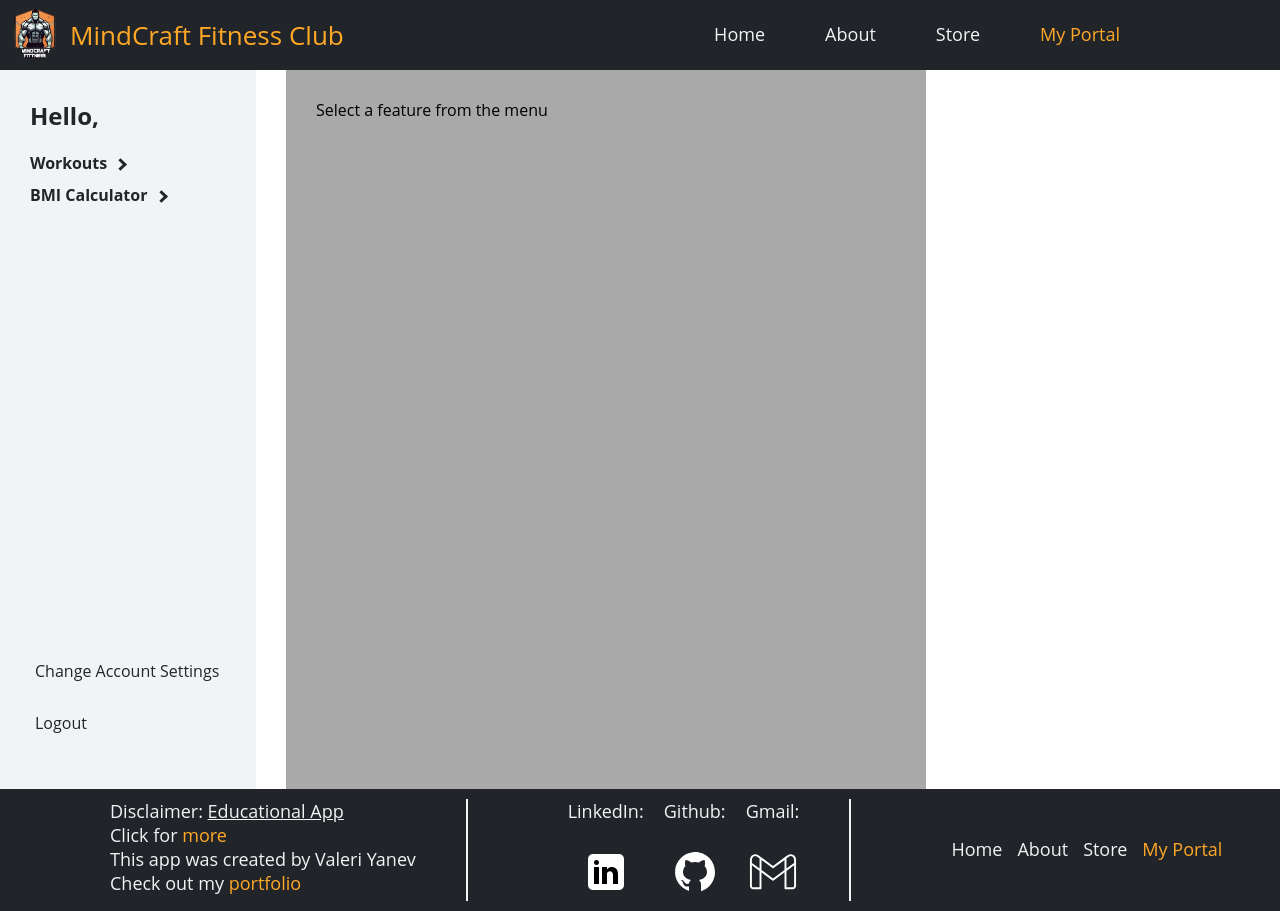
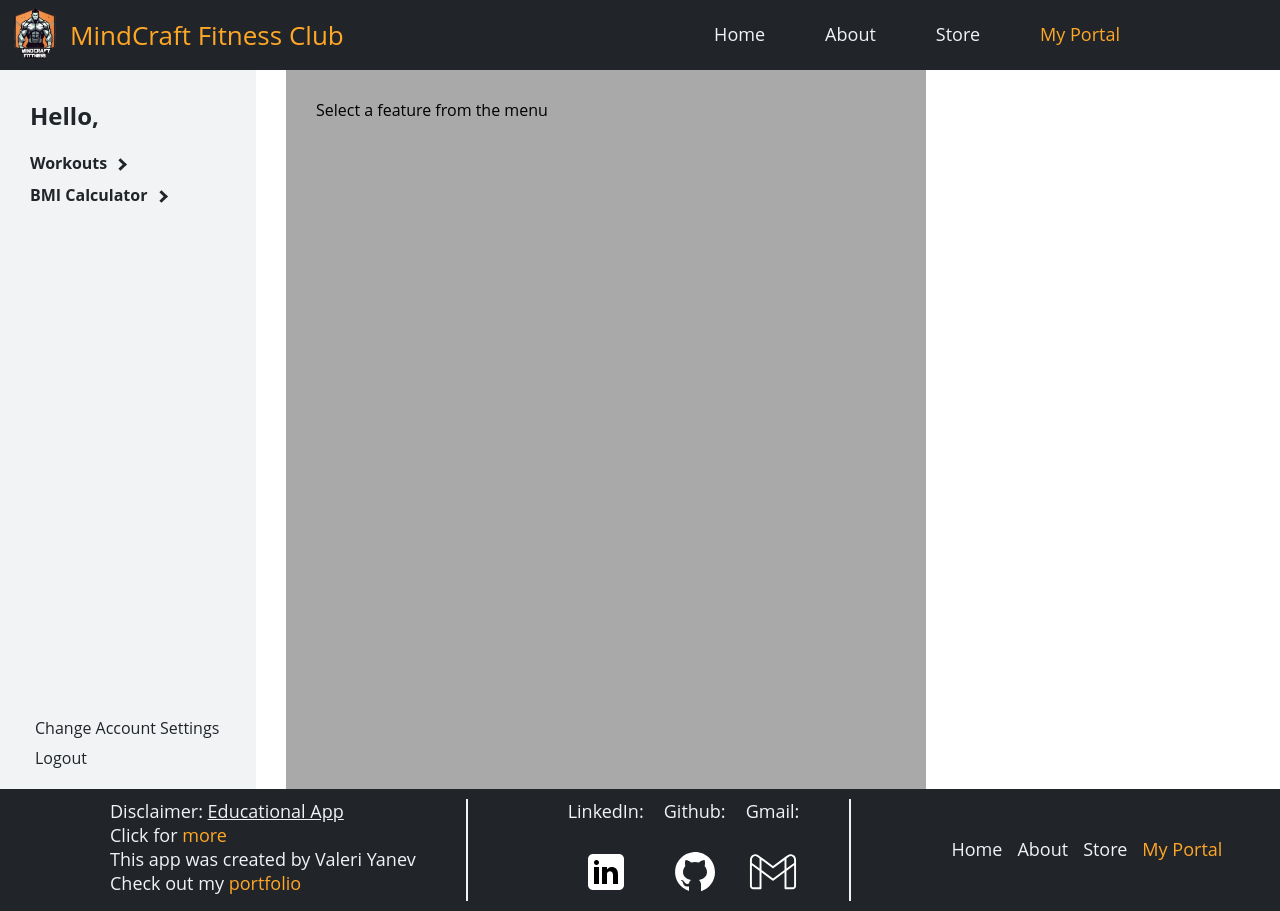
Before and after one commit to valeriYanev01/Fitness-Web-App, a React (Vite) app in the folder frontend/: page /myportal in a window 1280 px wide. Built offline with nearby package versions, Linux system fonts and the light colour scheme; no server answers; sample sign-in values are in the browser's storage.

Commit message:
Changed functionality, when a user logs out to hide the elements in the portal and to show a message to the user that needs to be logged in to use the portal

```diff
--- a/frontend/src/components/portalComponents/Panel.jsx
+++ b/frontend/src/components/portalComponents/Panel.jsx
@@ -10,7 +10,7 @@ import { LocationContext } from "../../context/MyPortal Page/LocationContext";
 import { AccountSettingsContext } from "../../context/MyPortal Page/AccountSettingsContext";
 import "./Panel.css";
 
-const Panel = ({ showCalculator, setShowCalculator, setCloseBtnStyle }) => {
+const Panel = ({ showCalculator, setShowCalculator, setCloseBtnStyle, setClearLocalStorage }) => {
   const { loggedIn } = useContext(LoginContext);
   const { setOutletName, setCloseBtnContent } = useContext(PortalContext);
   const { setShowSettings } = useContext(WorkoutContext);
@@ -22,11 +22,12 @@ const Panel = ({ showCalculator, setShowCalculator, setCloseBtnStyle }) => {
   const logout = useLogout();
 
   return (
+    <>
       <div className="myportal-dashboard">
         {loggedIn ? (
           <div>
             <h2 className="myportal-dashboard-greet">Hello, {username}</h2>
-          <div>
+            <div className="myportal-dashboard-links-container">
               <ul className="myportal-dashboard-links">
                 <li>
                   <Link
@@ -67,8 +68,10 @@ const Panel = ({ showCalculator, setShowCalculator, setCloseBtnStyle }) => {
                 </li>
               </ul>
 
-            <Link className="myportal-account-settings" to="account">
-              <div
+              <ul className="myportal-account-settings-container">
+                <li className="myportal-account-settings">
+                  <Link
+                    to="account"
                     className="myportal-account-settings-creditentials"
                     onClick={() => {
                       setOutletName("Change Account Settings");
@@ -82,11 +85,23 @@ const Panel = ({ showCalculator, setShowCalculator, setCloseBtnStyle }) => {
                     }}
                   >
                     Change Account Settings
-              </div>
-              <div className="myportal-account-settings-logout" onClick={logout}>
+                  </Link>
+                </li>
+
+                <li className="myportal-account-settings second-link">
+                  <Link
+                    to="/myportal"
+                    className="myportal-account-settings-logout"
+                    onClick={() => {
+                      logout();
+                      setClearLocalStorage(true);
+                    }}
+                  >
                     Logout
-              </div>
                   </Link>
+                </li>
+                {/* </Link> */}
+              </ul>
             </div>
           </div>
         ) : (
@@ -98,6 +113,7 @@ const Panel = ({ showCalculator, setShowCalculator, setCloseBtnStyle }) => {
           </div>
         )}
       </div>
+    </>
   );
 };
 
--- a/frontend/src/hooks/useLogout.jsx
+++ b/frontend/src/hooks/useLogout.jsx
@@ -10,7 +10,7 @@ const useLogout = () => {
   const logout = () => {
     setLoggedIn(false);
     localStorage.removeItem("user");
-    navigate("/myportal");
+    navigate("/");
   };
 
   return logout;
--- a/frontend/src/pages/About.jsx
+++ b/frontend/src/pages/About.jsx
@@ -6,7 +6,6 @@ import { ChangeBgContext } from "../context/ChangeBgContext";
 
 const About = () => {
   const { selectedItem } = useContext(ChangeBgContext);
-  console.log(selectedItem);
 
   return (
     <div className="about-container">
--- a/frontend/src/pages/MyPortal.jsx
+++ b/frontend/src/pages/MyPortal.jsx
@@ -29,6 +29,7 @@ const MyPortal = () => {
   const [oldPassword, setOldPassword] = useState("");
   const [newPassword, setNewPassword] = useState("");
   const [confirmNewPassword, setConfirmNewPassword] = useState("");
+  const [clearLocalStorage, setClearLocalStorage] = useState(false);
 
   const { outletName, setOutletName, closeBtnContent, setCloseBtnContent } = useContext(PortalContext);
   const { showSettings, setShowSettings } = useContext(WorkoutContext);
@@ -98,8 +99,11 @@ const MyPortal = () => {
         showCalculator={showCalculator}
         setShowCalculator={setShowCalculator}
         setCloseBtnStyle={setCloseBtnStyle}
+        setClearLocalStorage={setClearLocalStorage}
       />
 
+      {!clearLocalStorage && (
+        <>
           <div className="outlet">
             {showCalendar && <WorkoutCalendar />}
             {showCalculator && (
@@ -121,7 +125,9 @@ const MyPortal = () => {
                 setConfirmNewPassword={setConfirmNewPassword}
               />
             )}
-        {!showCalendar && !showCalculator && !showAccountSettings && user && <div>Select a feature from the menu</div>}
+            {!showCalendar && !showCalculator && !showAccountSettings && user && (
+              <div>Select a feature from the menu</div>
+            )}
 
             <h2 className="myportal-outletName">{outletName}</h2>
             <Link to="/myportal">
@@ -168,6 +174,8 @@ const MyPortal = () => {
               />
             ) : null}
           </div>
+        </>
+      )}
     </div>
   );
 };
```
Lines whose indentation alone changed are shown as unchanged.
